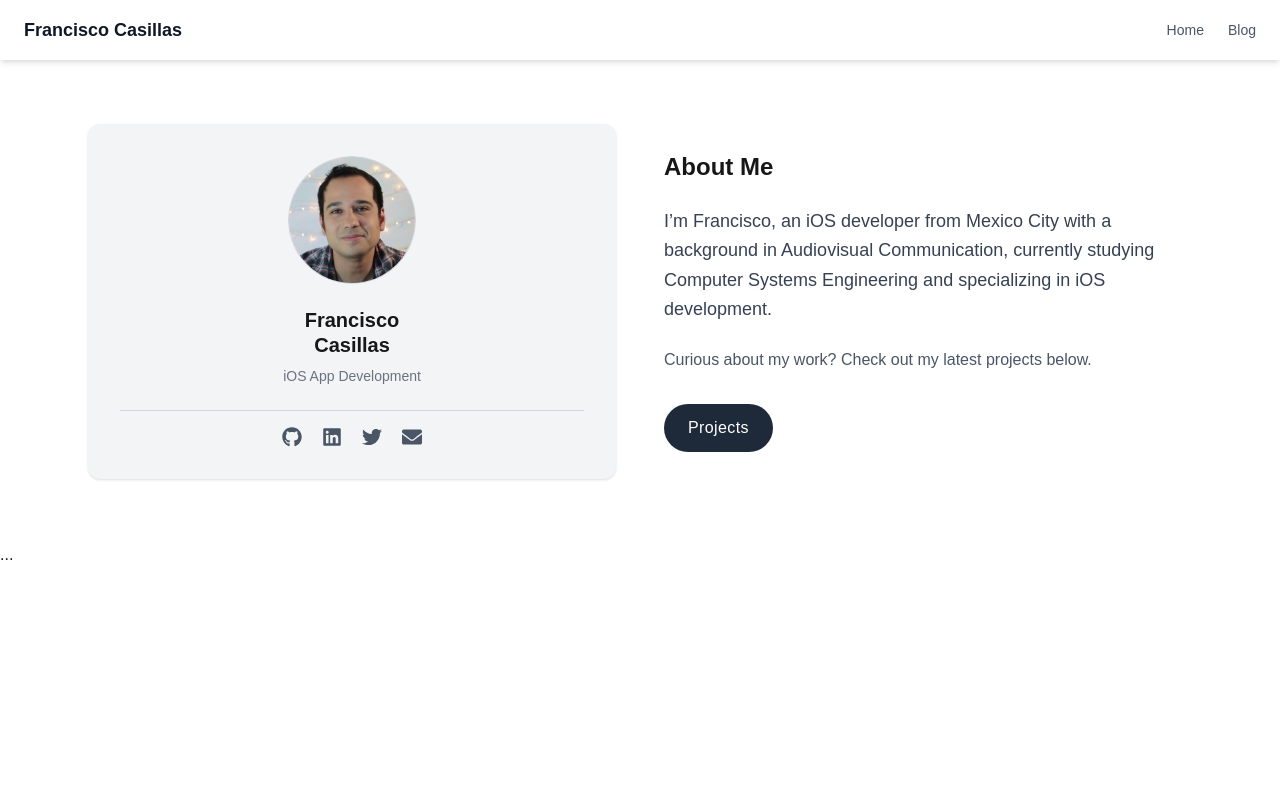
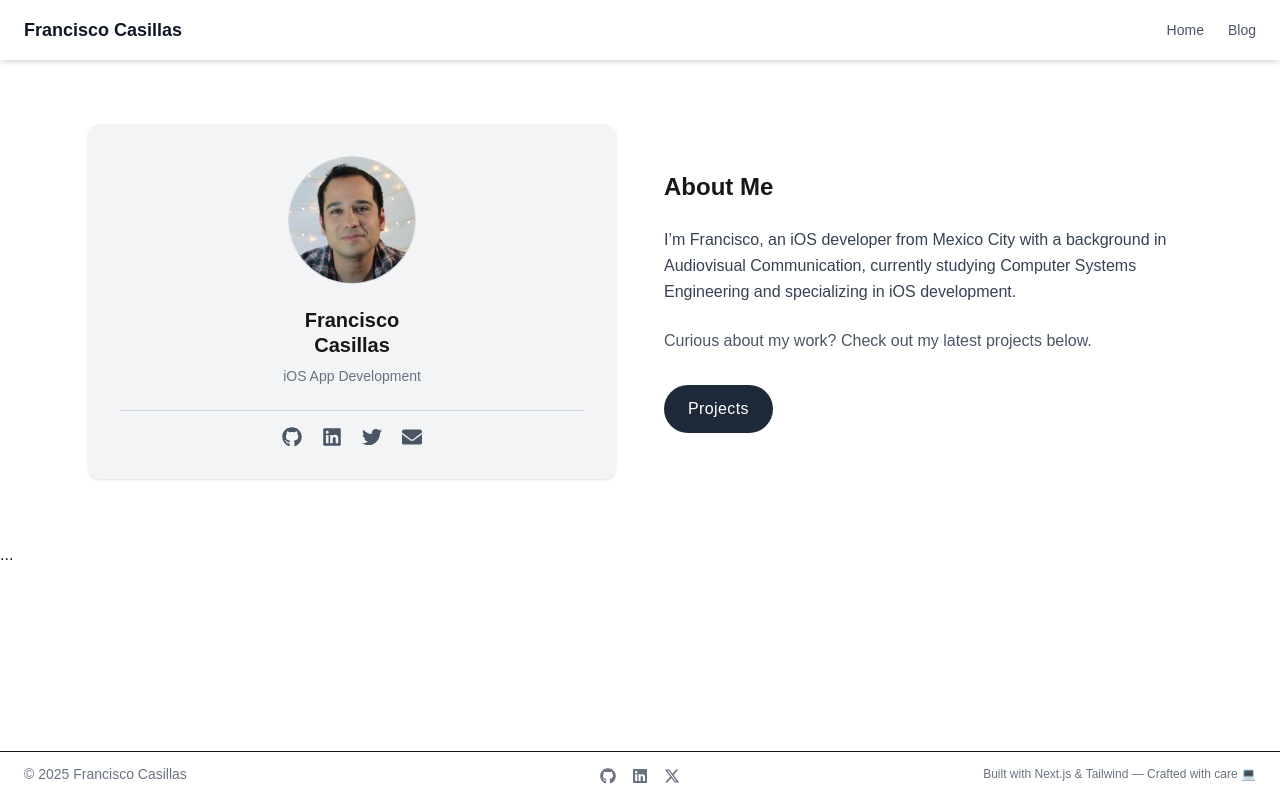
Before and after one commit to franciscoxcode/portfolio, a Next.js app: page / in a window 1280 px wide. Built offline with nearby package versions, Linux system fonts and the light colour scheme.

Commit message:
feat: updated footer layout with 3-column structure, reduced vertical padding and smaller text size

```diff
--- /dev/null
+++ b/components/Footer.js
@@ -0,0 +1,50 @@
+import { FaGithub, FaLinkedin, FaXTwitter } from "react-icons/fa6";
+
+export default function Footer() {
+	return (
+		<footer className="w-full border-t py-3 mt-20 relative">
+			<div className="w-full max-w-none px-6 relative h-6">
+				{/* Contenedor de los extremos */}
+				<div className="flex justify-between items-center w-full">
+					{/* Izquierda */}
+					<div className="text-sm text-gray-500">© 2025 Francisco Casillas</div>
+
+					{/* Derecha */}
+					<div className="text-xs text-gray-500">
+						Built with Next.js & Tailwind — Crafted with care 💻
+					</div>
+				</div>
+
+				{/* Centro absoluto */}
+				<div className="absolute inset-0 flex justify-center items-center pointer-events-none">
+					<div className="flex gap-4 text-base text-gray-500 pointer-events-auto">
+						<a
+							href="https://github.com/franciscoxcode"
+							target="_blank"
+							rel="noopener noreferrer"
+							className="hover:text-black"
+						>
+							<FaGithub />
+						</a>
+						<a
+							href="https://www.linkedin.com/in/franciscoxcode"
+							target="_blank"
+							rel="noopener noreferrer"
+							className="hover:text-black"
+						>
+							<FaLinkedin />
+						</a>
+						<a
+							href="https://x.com/franciscoxcode"
+							target="_blank"
+							rel="noopener noreferrer"
+							className="hover:text-black"
+						>
+							<FaXTwitter />
+						</a>
+					</div>
+				</div>
+			</div>
+		</footer>
+	);
+}
--- a/components/Hero.js
+++ b/components/Hero.js
@@ -49,7 +49,7 @@ export default function Hero() {
 						<FaTwitter />
 					</a>
 					<a
-						href="mailto:franciscoxcode@gmail.com"
+						href="mailto:fxcasillas.dev@gmail.com"
 						className="text-gray-600 hover:text-black text-xl"
 					>
 						<FaEnvelope />
@@ -60,7 +60,7 @@ export default function Hero() {
 			{/* Panel derecho: intro + botón */}
 			<div>
 				<h1 className="text-2xl font-bold mb-6">About Me</h1>
-				<p className="text-gray-700 text-lg leading-relaxed mb-6">
+				<p className="text-gray-700 text-md leading-relaxed mb-6">
 					I’m Francisco, an iOS developer from Mexico City with a background in
 					Audiovisual Communication, currently studying Computer Systems
 					Engineering and specializing in iOS development.
--- /dev/null
+++ b/components/Layout.js
@@ -0,0 +1,12 @@
+import Navbar from "@/components/Navbar";
+import Footer from "@/components/Footer";
+
+export default function Layout({ children }) {
+	return (
+		<div className="flex flex-col min-h-screen">
+			<Navbar />
+			<main className="flex-grow">{children}</main>
+			<Footer />
+		</div>
+	);
+}
--- a/pages/_app.js
+++ b/pages/_app.js
@@ -1,5 +1,10 @@
-import "@/styles/globals.css";
+import "@/styles/globals.css"; // si ya tienes esto, no lo borres
+import Layout from "@/components/Layout";
 
 export default function App({ Component, pageProps }) {
-  return <Component {...pageProps} />;
+	return (
+		<Layout>
+			<Component {...pageProps} />
+		</Layout>
+	);
 }
--- a/pages/blog/[slug].js
+++ b/pages/blog/[slug].js
@@ -1,7 +1,6 @@
 import { getPostBySlug, getAllPostSlugs } from "@/lib/mdx";
 import { formatDate } from "@/lib/formatDate";
 import { MDXRemote } from "next-mdx-remote";
-import Navbar from "@/components/Navbar";
 import Image from "next/image";
 
 export async function getStaticPaths() {
@@ -22,7 +21,6 @@ export async function getStaticProps({ params }) {
 export default function BlogPostPage({ post }) {
 	return (
 		<>
-			<Navbar />
 			<main className="max-w-2xl mx-auto px-4 py-12">
 				<h1 className="text-3xl font-bold mb-4">{post.frontMatter.title}</h1>
 				<p className="text-sm text-gray-500 mb-8">{post.frontMatter.date}</p>
--- a/pages/blog/index.js
+++ b/pages/blog/index.js
@@ -4,7 +4,6 @@ import matter from "gray-matter";
 import Link from "next/link";
 import Image from "next/image";
 import { formatDate } from "@/lib/formatDate";
-import Navbar from "@/components/Navbar";
 
 export async function getStaticProps() {
 	const postsDirectory = path.join(process.cwd(), "posts");
@@ -31,7 +30,6 @@ export async function getStaticProps() {
 export default function BlogIndex({ posts }) {
 	return (
 		<>
-			<Navbar />
 			<main className="max-w-3xl mx-auto px-4 py-12">
 				<h1 className="text-4xl font-bold mb-10">📚 Blog</h1>
 
--- a/pages/index.js
+++ b/pages/index.js
@@ -1,11 +1,9 @@
 import Link from "next/link";
-import Navbar from "@/components/Navbar";
 import Hero from "@/components/Hero";
 
 export default function HomePage() {
 	return (
 		<>
-			<Navbar />
 			<Hero />
 			<main className="...">...</main>
 		</>
--- a/pages/test.js
+++ b/pages/test.js
@@ -1,6 +1,5 @@
 import { getPostBySlug } from "@/lib/mdx";
 import { MDXRemote } from "next-mdx-remote";
-import Navbar from "@/components/Navbar";
 import Image from "next/image";
 
 export async function getStaticProps() {
@@ -15,8 +14,6 @@ export async function getStaticProps() {
 export default function TestPage({ post }) {
 	return (
 		<>
-			<Navbar />
-
 			<main className="max-w-2xl mx-auto px-4 py-12">
 				<h1 className="text-3xl font-bold mb-4">{post.frontMatter.title}</h1>
 				<p className="text-sm text-gray-500 mb-8">{post.frontMatter.date}</p>
```
